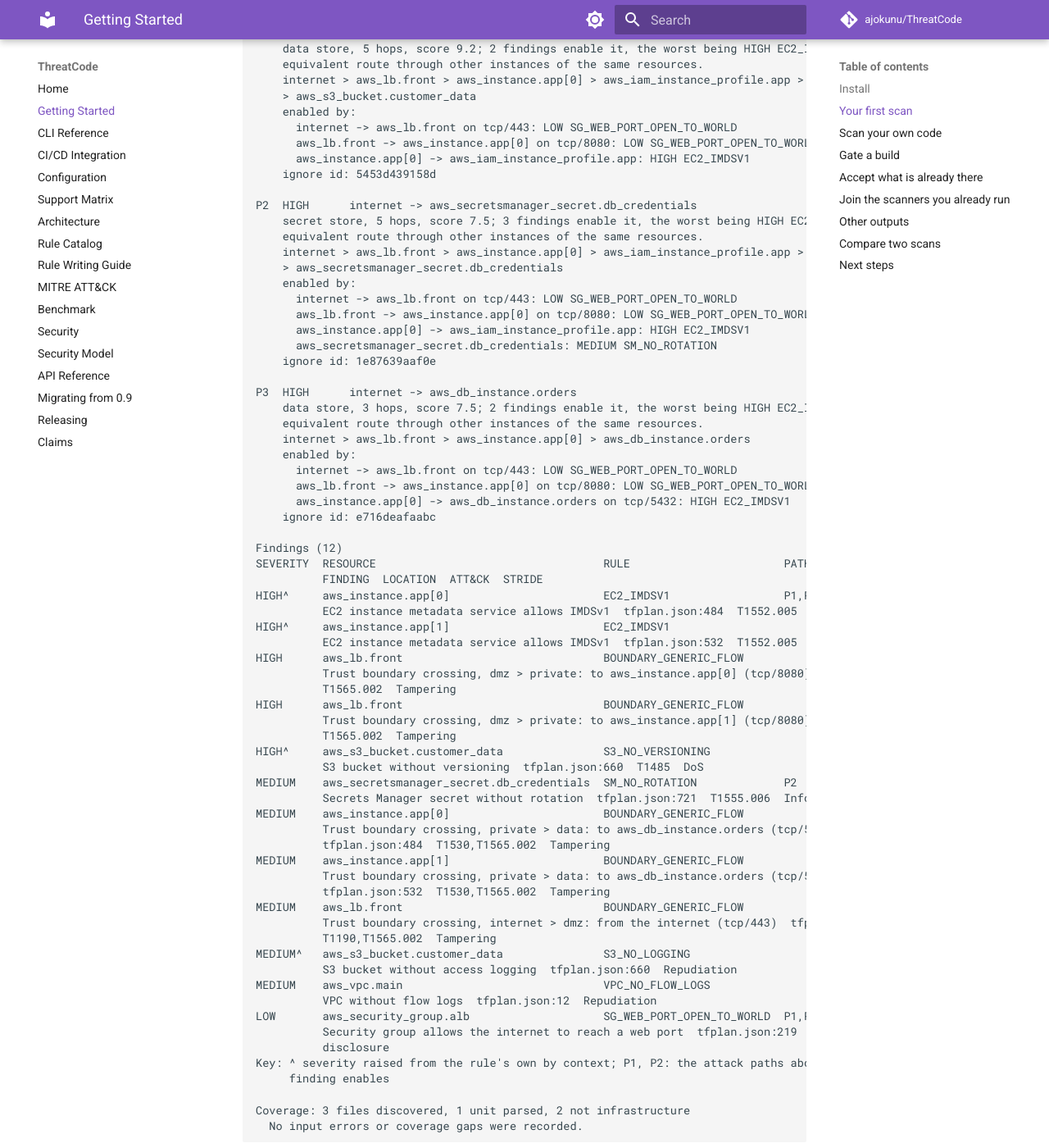
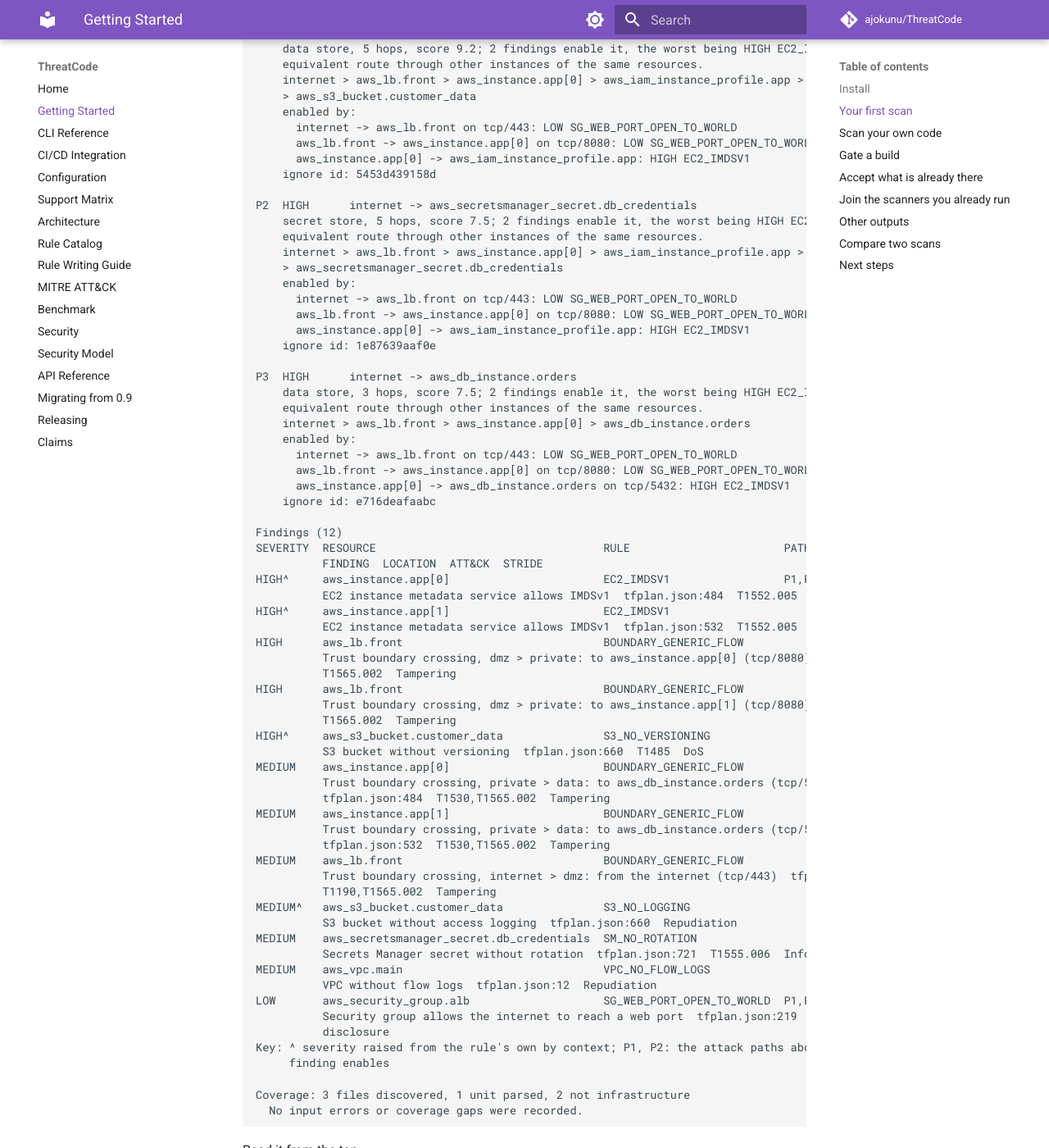
Before and after one commit to ajokunu/ThreatCode, an MkDocs documentation site: the page built from docs/getting-started.md, in a window 1280 px wide and 1400 px high, scrolled down 965 px. Shown: the whole window at 82% size. Built offline with MkDocs 1.6.1 and Material for MkDocs 9.7.7, drawn with Linux system fonts in a browser that asks for light colours; comment, search, counter and statistics services are not loaded.

Commit message:
docs: regenerate sample report blocks after merging the redesigned terminal report
The generated sample output in the README, getting-started and the aws-webapp example was recorded against the earlier text formatter.
With the redesigned terminal report merged on top of the earlier enabled-by rules, the P2 path no longer lists the target's own SM_NO_ROTATION as an enabler and the unattached finding sorts in plain severity order.
Regenerated with scripts/gen_docs_counts.py --write.

```diff
--- a/docs/getting-started.md
+++ b/docs/getting-started.md
@@ -54,7 +54,7 @@
     ignore id: 5453d439158d
 
 P2  HIGH      internet -> aws_secretsmanager_secret.db_credentials
-    secret store, 5 hops, score 7.5; 3 findings enable it, the worst being HIGH EC2_IMDSV1; plus 1
+    secret store, 5 hops, score 7.5; 2 findings enable it, the worst being HIGH EC2_IMDSV1; plus 1
     equivalent route through other instances of the same resources.
     internet > aws_lb.front > aws_instance.app[0] > aws_iam_instance_profile.app > aws_iam_role.app
     > aws_secretsmanager_secret.db_credentials
@@ -62,7 +62,6 @@
       internet -> aws_lb.front on tcp/443: LOW SG_WEB_PORT_OPEN_TO_WORLD
       aws_lb.front -> aws_instance.app[0] on tcp/8080: LOW SG_WEB_PORT_OPEN_TO_WORLD
       aws_instance.app[0] -> aws_iam_instance_profile.app: HIGH EC2_IMDSV1
-      aws_secretsmanager_secret.db_credentials: MEDIUM SM_NO_ROTATION
     ignore id: 1e87639aaf0e
 
 P3  HIGH      internet -> aws_db_instance.orders
@@ -90,8 +89,6 @@
           T1565.002  Tampering
 HIGH^     aws_s3_bucket.customer_data               S3_NO_VERSIONING
           S3 bucket without versioning  tfplan.json:660  T1485  DoS
-MEDIUM    aws_secretsmanager_secret.db_credentials  SM_NO_ROTATION             P2
-          Secrets Manager secret without rotation  tfplan.json:721  T1555.006  Info disclosure
 MEDIUM    aws_instance.app[0]                       BOUNDARY_GENERIC_FLOW
           Trust boundary crossing, private > data: to aws_db_instance.orders (tcp/5432)
           tfplan.json:484  T1530,T1565.002  Tampering
```
Also changed, not shown: other parts of docs/getting-started.md (+2 -0 lines), README.md (+3 -4 lines), examples/aws-webapp/README.md (+6 -8 lines).
